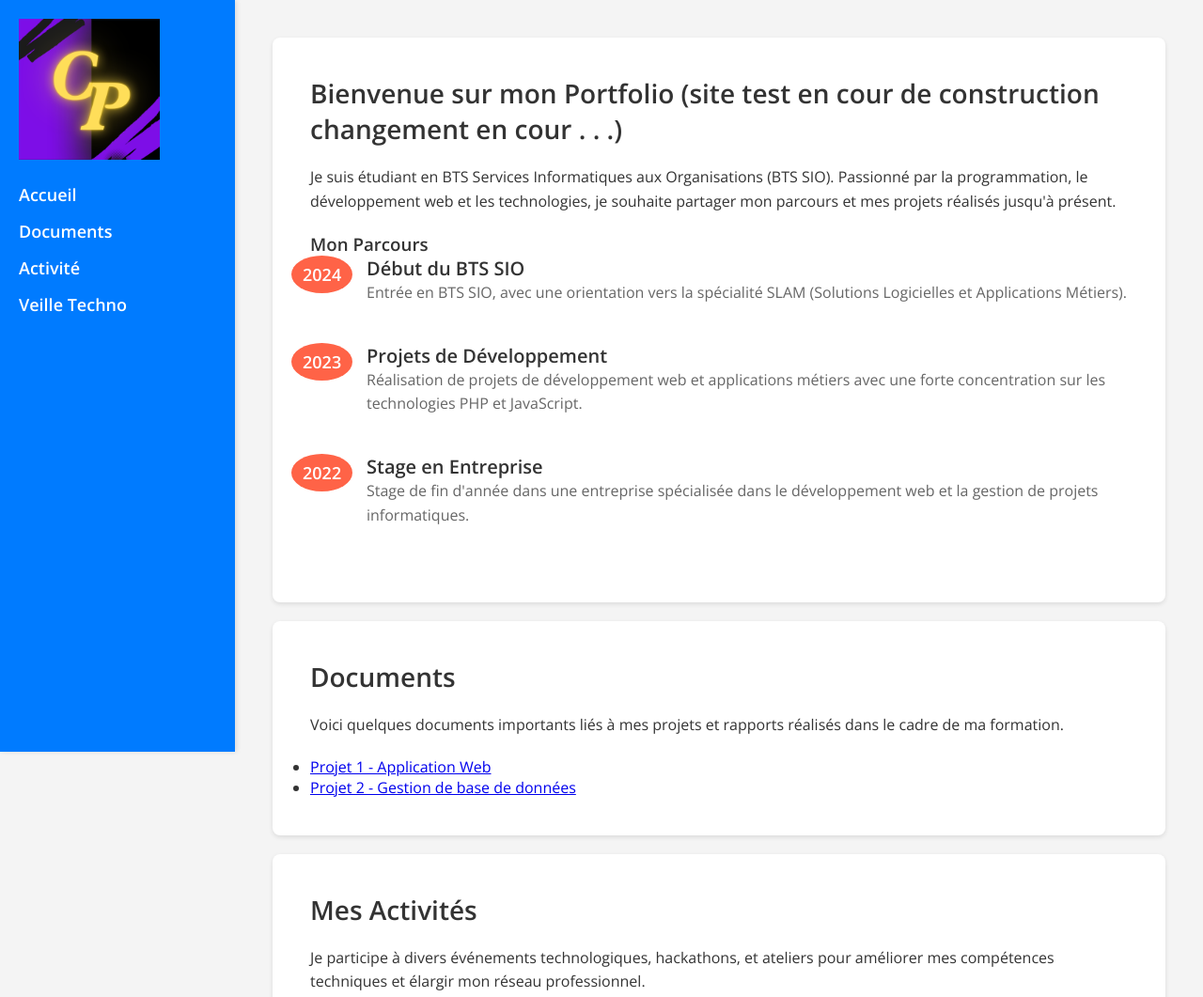
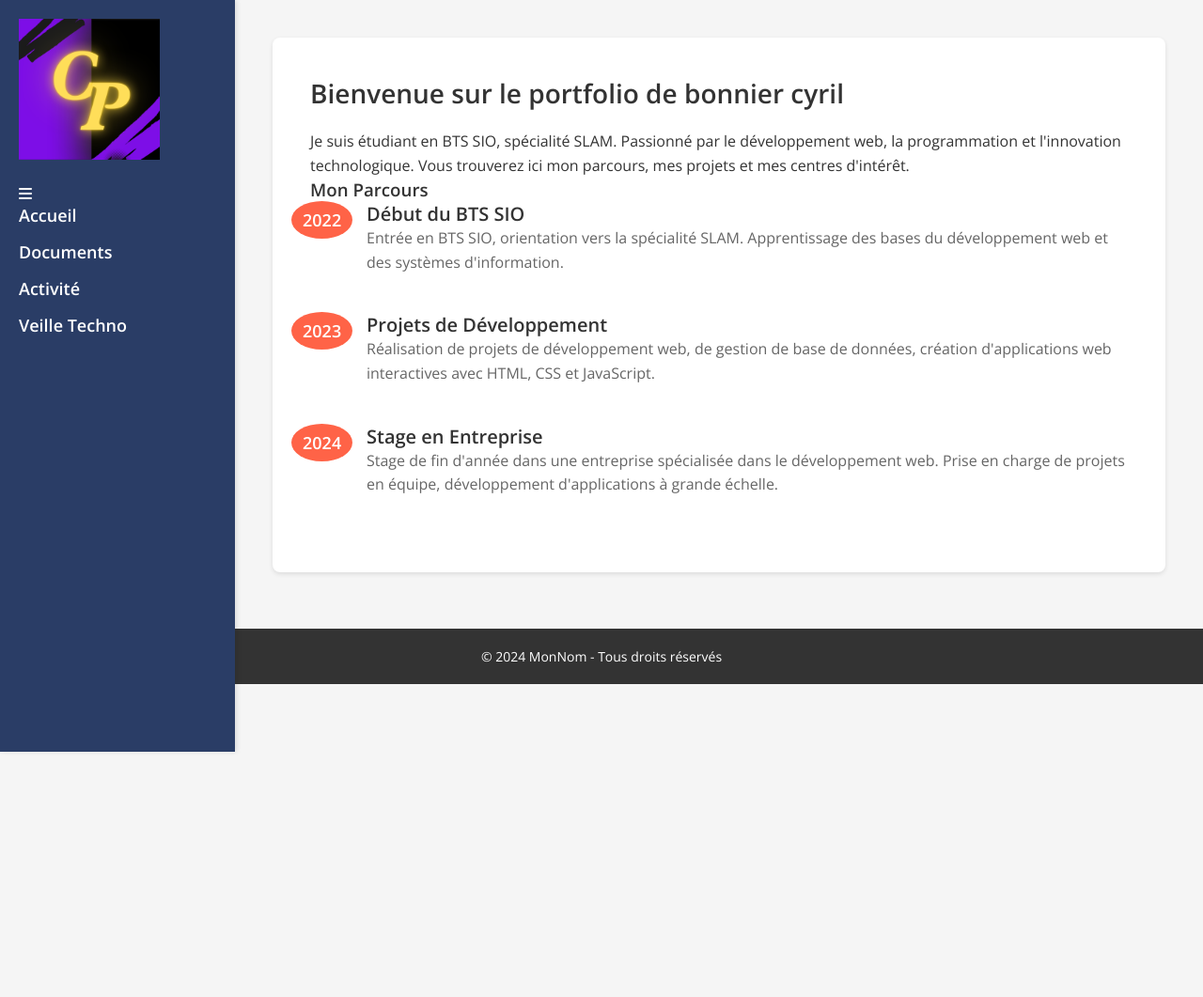
Before and after one commit to Cypoww/portfolio-bonnier-cyril, a plain HTML site: page index.html in a window 1280 px wide. Shown: the top 1061 px of the page at 94% size. After the commit the page ends 800 px from the top, so only its background shows below. Drawn offline with nearby package versions, Linux system fonts and the light colour scheme.

Commit message:
Add files via upload

```diff
--- a/index.html
+++ b/index.html
@@ -14,86 +14,56 @@
             <div class="logo">
                 <img src="Logo Cypoww.png" alt="MonLogo">
             </div>
-            <ul>
-                <li><a href="#accueil">Accueil</a></li>
-                <li><a href="#documents">Documents</a></li>
-                <li><a href="#activite">Activité</a></li>
-                <li><a href="#veille">Veille Techno</a></li>
+            <div class="hamburger" id="hamburger">
+                <i class="fas fa-bars"></i>
+            </div>
+            <ul id="nav-list">
+                <li><a href="index.html">Accueil</a></li>
+                <li><a href="documents.html">Documents</a></li>
+                <li><a href="activite.html">Activité</a></li>
+                <li><a href="veille.html">Veille Techno</a></li>
             </ul>
         </div>
     </header>
 
     <main>
-        <!-- Section Accueil -->
         <section id="accueil" class="section">
             <div class="section-content">
-                <h2>Bienvenue sur mon Portfolio (site test en cour de construction changement en cour . . .)</h2>
-                <p>Je suis étudiant en BTS Services Informatiques aux Organisations (BTS SIO). Passionné par la programmation, le développement web et les technologies, je souhaite partager mon parcours et mes projets réalisés jusqu'à présent.</p>
-                <div class="parcours">
+                <h1>Bienvenue sur le portfolio de bonnier cyril</h1>
+                <p>Je suis étudiant en BTS SIO, spécialité SLAM. Passionné par le développement web, la programmation et l'innovation technologique. Vous trouverez ici mon parcours, mes projets et mes centres d'intérêt.</p>
+
                 <h3>Mon Parcours</h3>
                 <div class="timeline">
                     <div class="timeline-step">
-                            <span class="timeline-date">2024</span>
+                        <span class="timeline-date">2022</span>
                         <div class="timeline-content">
                             <h4>Début du BTS SIO</h4>
-                                <p>Entrée en BTS SIO, avec une orientation vers la spécialité SLAM (Solutions Logicielles et Applications Métiers).</p>
+                            <p>Entrée en BTS SIO, orientation vers la spécialité SLAM. Apprentissage des bases du développement web et des systèmes d'information.</p>
                         </div>
                     </div>
                     <div class="timeline-step">
                         <span class="timeline-date">2023</span>
                         <div class="timeline-content">
                             <h4>Projets de Développement</h4>
-                                <p>Réalisation de projets de développement web et applications métiers avec une forte concentration sur les technologies PHP et JavaScript.</p>
+                            <p>Réalisation de projets de développement web, de gestion de base de données, création d'applications web interactives avec HTML, CSS et JavaScript.</p>
                         </div>
                     </div>
                     <div class="timeline-step">
-                            <span class="timeline-date">2022</span>
+                        <span class="timeline-date">2024</span>
                         <div class="timeline-content">
                             <h4>Stage en Entreprise</h4>
-                                <p>Stage de fin d'année dans une entreprise spécialisée dans le développement web et la gestion de projets informatiques.</p>
-                            </div>
+                            <p>Stage de fin d'année dans une entreprise spécialisée dans le développement web. Prise en charge de projets en équipe, développement d'applications à grande échelle.</p>
                         </div>
                     </div>
                 </div>
             </div>
         </section>
-
-        <!-- Section Documents -->
-        <section id="documents" class="section">
-            <div class="section-content">
-                <h2>Documents</h2>
-                <p>Voici quelques documents importants liés à mes projets et rapports réalisés dans le cadre de ma formation.</p>
-                <ul>
-                    <li><a href="docs/projet1.pdf" target="_blank">Projet 1 - Application Web</a></li>
-                    <li><a href="docs/projet2.pdf" target="_blank">Projet 2 - Gestion de base de données</a></li>
-                </ul>
-            </div>
-        </section>
-
-        <!-- Section Activité -->
-        <section id="activite" class="section">
-            <div class="section-content">
-                <h2>Mes Activités</h2>
-                <p>Je participe à divers événements technologiques, hackathons, et ateliers pour améliorer mes compétences techniques et élargir mon réseau professionnel.</p>
-            </div>
-        </section>
-
-        <!-- Section Veille Techno -->
-        <section id="veille" class="section">
-            <div class="section-content">
-                <h2>Veille Technologique</h2>
-                <p>Je suis constamment à l'affût des nouvelles tendances et technologies. Voici quelques domaines qui m'intéressent particulièrement :</p>
-                <ul>
-                    <li>Développement Web (HTML, CSS, JavaScript, React)</li>
-                    <li>Intelligence Artificielle et Machine Learning</li>
-                    <li>Cloud Computing et Services Web (AWS, Azure)</li>
-                </ul>
-            </div>
-        </section>
     </main>
 
     <footer>
-        <p>&copy; 2024 MonPortfolio - Tous droits réservés</p>
+        <p>&copy; 2024 MonNom - Tous droits réservés</p>
     </footer>
+
+    <script src="script.js"></script>
 </body>
 </html>
--- /dev/null
+++ b/script.js
@@ -0,0 +1,6 @@
+const hamburger = document.getElementById('hamburger');
+const navList = document.getElementById('nav-list');
+
+hamburger.addEventListener('click', () => {
+    navList.classList.toggle('active');
+});
--- a/style.css
+++ b/style.css
@@ -7,7 +7,7 @@
 
 body {
     font-family: 'Open Sans', sans-serif;
-    background-color: #f4f4f4;
+    background-color: #f5f5f5;
     color: #333;
 }
 
@@ -17,7 +17,7 @@ header {
     left: 0;
     width: 250px;
     height: 100%;
-    background-color: #007bff;
+    background-color: #2a3d66;
     color: white;
     padding: 20px;
     box-shadow: 2px 0 5px rgba(0, 0, 0, 0.1);
@@ -57,11 +57,10 @@ header {
 
 /* Main content */
 main {
-    margin-left: 250px; /* To avoid overlap with the fixed navbar */
+    margin-left: 250px;
     padding: 40px;
 }
 
-/* Section styles */
 .section {
     background-color: #fff;
     padding: 40px;
@@ -70,30 +69,31 @@ main {
     box-shadow: 0 2px 5px rgba(0, 0, 0, 0.1);
 }
 
+.section-content h1,
 .section-content h2 {
     font-size: 28px;
     font-weight: 600;
     margin-bottom: 20px;
 }
 
-.section-content p {
+.section-content p,
+.section-content ul {
     font-size: 16px;
     line-height: 1.6;
-    margin-bottom: 20px;
 }
 
 /* Timeline */
-.parcours .timeline {
+.timeline {
     position: relative;
     padding-left: 30px;
 }
 
-.parcours .timeline-step {
+.timeline-step {
     margin-bottom: 40px;
     position: relative;
 }
 
-.parcours .timeline-date {
+.timeline-date {
     position: absolute;
     left: -50px;
     top: 0;
@@ -105,17 +105,17 @@ main {
     font-size: 18px;
 }
 
-.parcours .timeline-content {
+.timeline-content {
     padding-left: 30px;
 }
 
-.parcours .timeline-content h4 {
+.timeline-content h4 {
     font-size: 20px;
     font-weight: 600;
     color: #333;
 }
 
-.parcours .timeline-content p {
+.timeline-content p {
     font-size: 16px;
     color: #666;
 }
@@ -128,23 +128,3 @@ footer {
     color: white;
     font-size: 14px;
 }
-
-/* Animation for text */
-.section-content h2, .section-content p {
-    opacity: 0;
-    animation: fadeIn 1s forwards;
-}
-
-.section-content h2 {
-    animation-delay: 0.2s;
-}
-
-.section-content p {
-    animation-delay: 0.5s;
-}
-
-@keyframes fadeIn {
-    to {
-        opacity: 1;
-    }
-}
```
Also changed, not shown: activite.html (added, +42 -0 lines), document.html (added, +41 -0 lines), veille.html (added, +43 -0 lines). Lines whose indentation alone changed are shown as unchanged.
